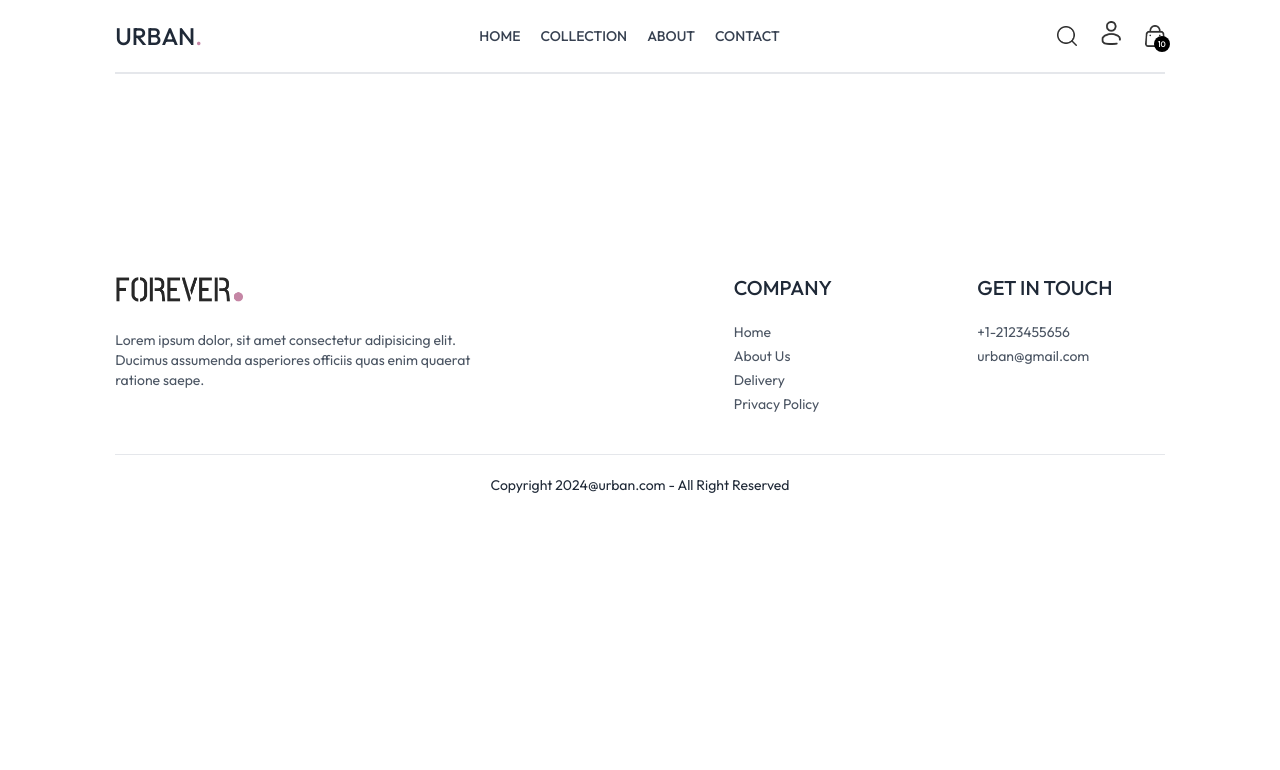
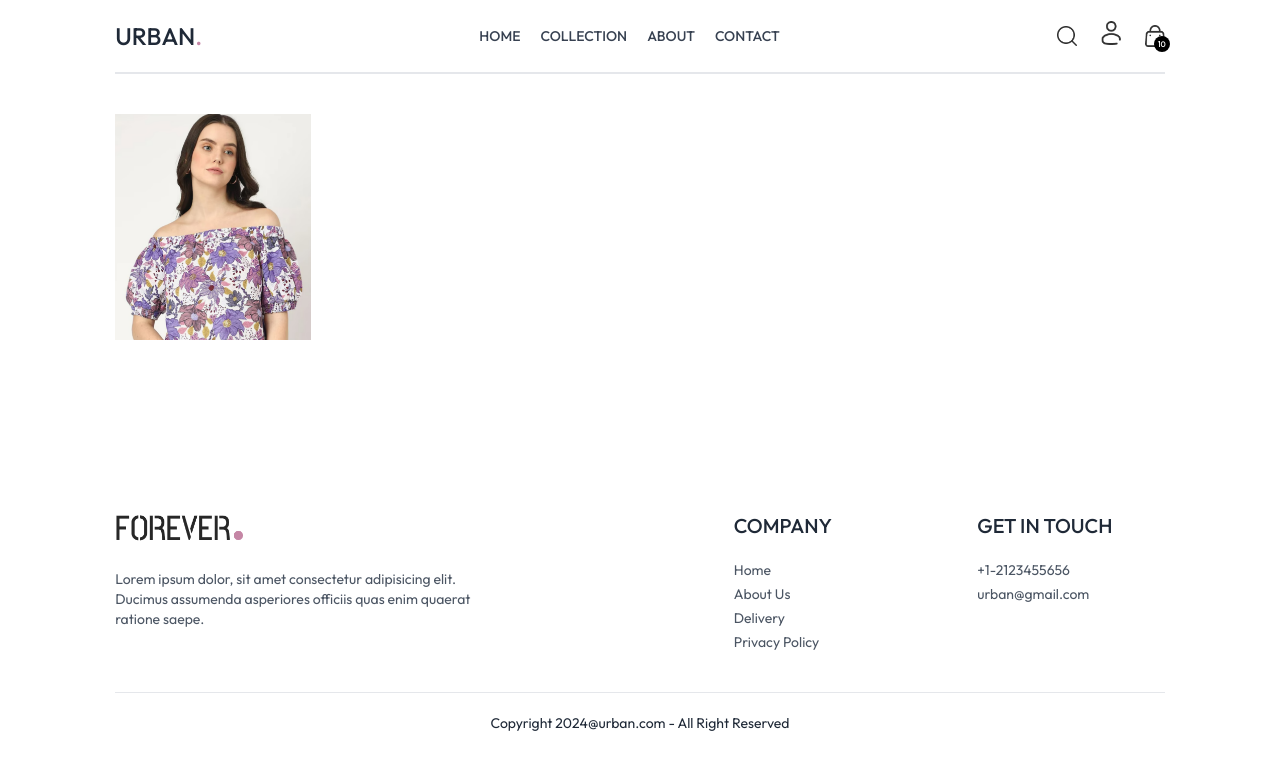
Before and after one commit to ashrafultusar/urban-frontend, a React (Vite) app in the folder urban-frontend/: page /product/aaaaa in a window 1280 px wide. Shown: the top 770 px of the page. Built offline with nearby package versions, Linux system fonts and the light colour scheme.

Commit message:
added update

```diff
--- a/urban-frontend/src/pages/Product.jsx
+++ b/urban-frontend/src/pages/Product.jsx
@@ -12,7 +12,8 @@
     products.map((item) => {
       if (item._id === productId) {
         setProductData(item);
-        setImage(item.image[0]);
+          setImage(item.image[0]);
+          console.log(item);
         return null;
       }
     });
@@ -28,7 +29,11 @@
               {/* product image */}
               <div className="flex-1 flex flex-col-reverse gap-3 sm:flex-row">
                   <div className="flex sm:flex-col overflow-x-auto sm:overflow-y-scroll justify-between sm:justify-normal sm:w-[18.7%] w-full">
-
+                      {
+                          productData.image.map((item, index) => (
+                              <img src={item} key={index} className="w-[24%] sm:w-full sm:mb-3 flex-shrink-0 cursor-pointer" alt=""/>
+                                  ))
+                      }
                   </div>
 </div>
           </div>
```
